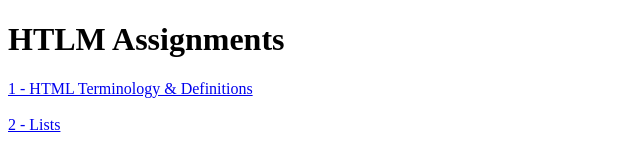
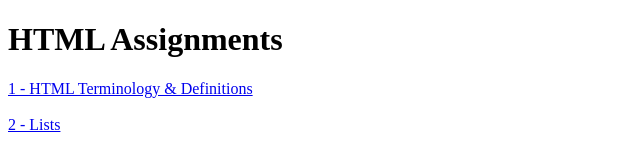
Before and after one commit to DiegoPatti-Dev/Brainnest, a plain HTML site: page index.html in a window 1280 px wide. Shown: the top 152 px of the page, without its empty margins (0-640 px from the left). Drawn offline with Linux system fonts and the light colour scheme.

Commit message:
3
Summary page fixes.

```diff
--- a/index.html
+++ b/index.html
@@ -4,10 +4,10 @@
   <meta charset="UTF-8">
   <meta http-equiv="X-UA-Compatible" content="IE=edge">
   <meta name="viewport" content="width=device-width, initial-scale=1.0">
-  <title> HTLM Assignments </title>
+  <title> HTML Assignments </title>
 </head>
 <body>
-  <h1> HTLM Assignments </h1>
+  <h1> HTML Assignments </h1>
 
   <a href="./1-HTML_assignments/1-Assignment_HTML_terminology/index.html">1 - HTML Terminology & Definitions </a>
   <br>
```
